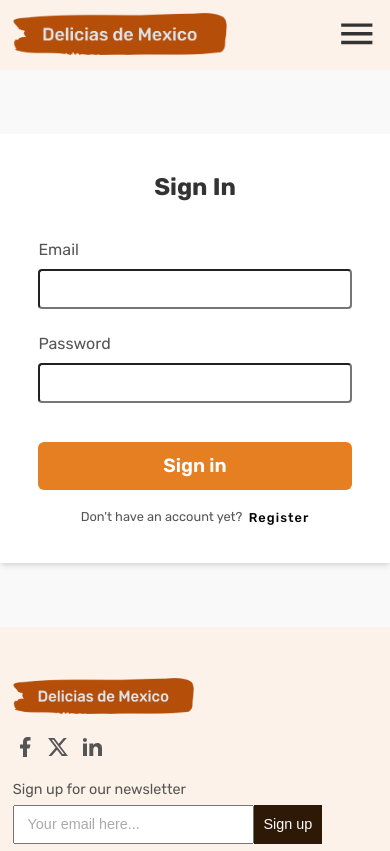
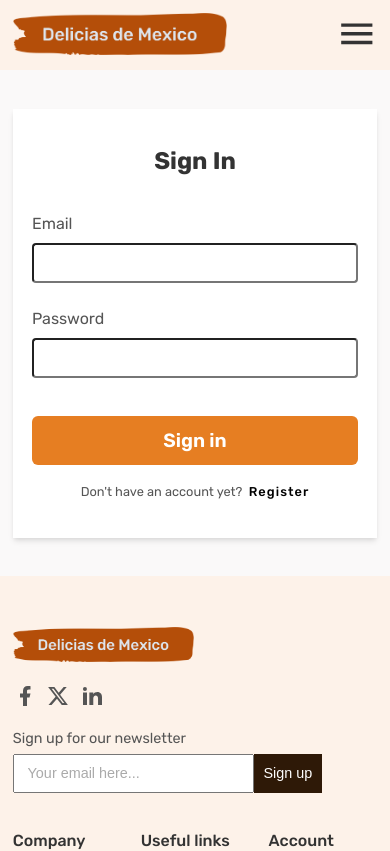
Before and after one commit to ngere-k/delicias-de-mexico, a React (Create React App) app: page /sign-in in a window 390 px wide. Shown: the top 851 px of the page. Built offline with nearby package versions, Linux system fonts and the light colour scheme; no server answers; the database is empty.

Commit message:
included respond phone mixin

```diff
--- a/src/pages/signin/Signin.scss
+++ b/src/pages/signin/Signin.scss
@@ -4,6 +4,12 @@
 .sign-in {
   background-color: $color-grey-light-1;
   padding: $page-padding;
+
+  @include respond(phone) {
+    padding: $page-padding-md;
+    padding-left: 1.6rem;
+    padding-right: 1.6rem;
+  }
 }
 
 .form {
@@ -13,6 +19,10 @@
   background-color: $color-white;
   box-shadow: 0 4px 6px -1px rgba(0, 0, 0, 0.1),
     0 2px 4px -1px rgba(0, 0, 0, 0.06);
+
+  @include respond(phone) {
+    padding: 4.8rem 2.4rem;
+  }
 
   &__heading {
     text-align: center;
```
